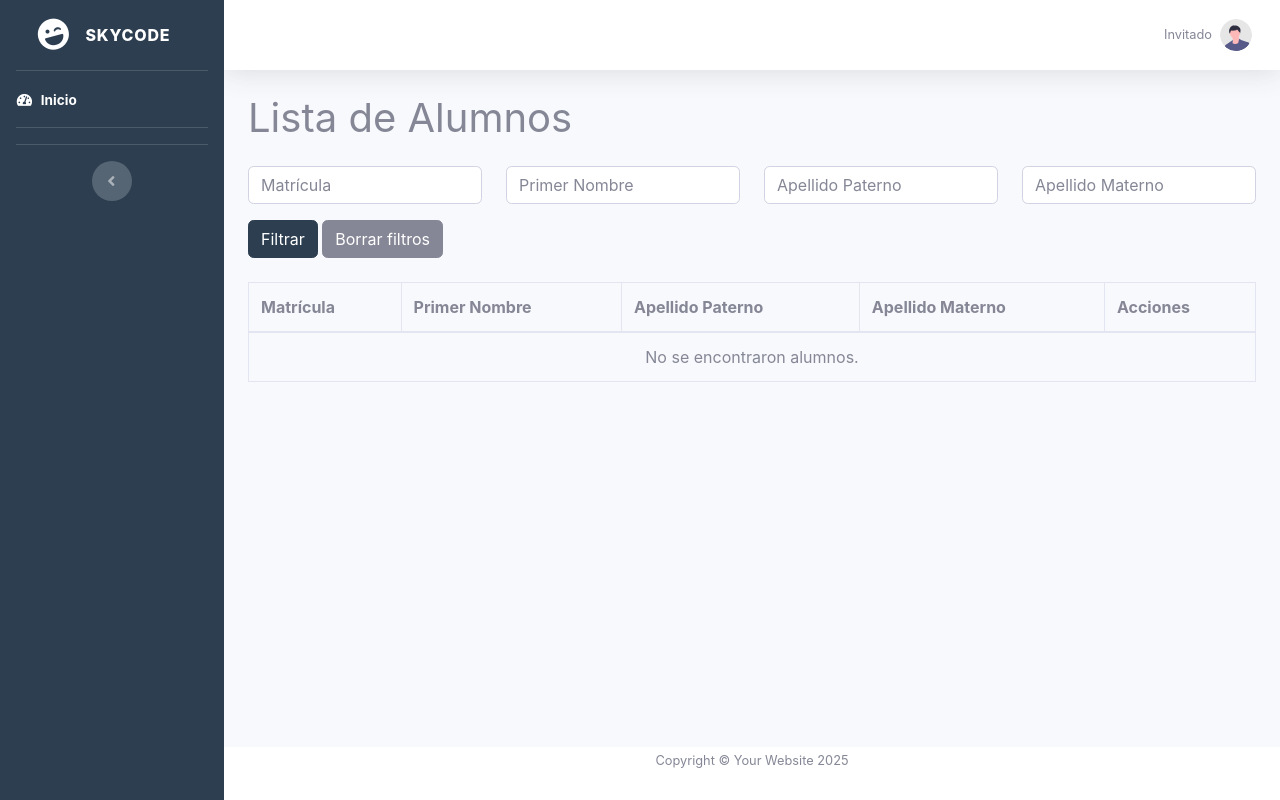
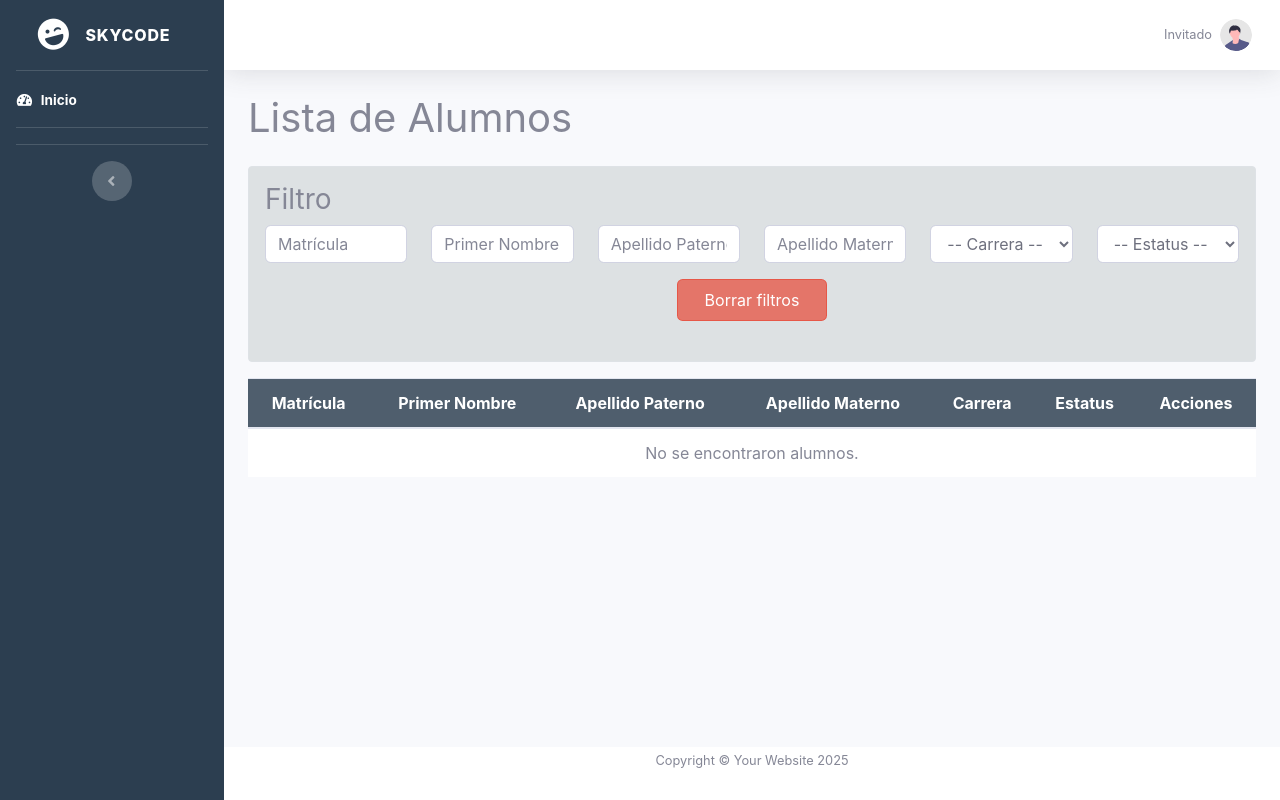
Before and after one commit to CHEOCARMINE/SkyCode, a Flask app: template templates/alumnos.html in a window 1280 px wide. Run offline with Flask 3, Linux system fonts and the light colour scheme; the template is opened without the code that fills it, so the values that code supplies are empty; some libraries are stand-ins or nearby versions.

Commit message:
feat: Actualizar lista de alumnos con filtrado automático, estilos y paginación

```diff
--- a/static/CSS/alumno_style.css
+++ b/static/CSS/alumno_style.css
@@ -0,0 +1,54 @@
+.filter-box {
+    background-color: #7f8c8d3a;
+    border: 1px solid #dee2e6;
+    border-radius: 0.25rem;
+    padding: 1rem;
+    margin-bottom: 1rem;
+}
+
+.btn-custom-clear {
+    background-color: #e74d3cb9 !important;
+    border-color: #e74d3cb9 !important;
+    color: #fff;
+    padding: 0.5rem 1rem;
+    width: 150px;
+    margin: 0 auto;
+    display: block;
+}
+
+.alumnos-table thead {
+    background-color: #2c3e50d3;
+    color: #fff;
+}
+
+.alumnos-table th,
+.alumnos-table td {
+    text-align: center;
+}
+
+.alumnos-table tbody tr:nth-child(odd) {
+    background-color: #ffffff;
+}
+
+.alumnos-table tbody tr:nth-child(even) {
+    background-color: #7f8c8da1;
+    color: #fff;
+}
+
+.pagination .page-link {
+    font-size: 1rem;
+    padding: 0.50rem 1rem;
+}
+
+/* Estilo para la página activa */
+.pagination .page-item.active .page-link {
+    background-color: #2980B9;
+    border-color: #2980B9;
+    color: #fff;
+}
+
+.pagination .page-item.disabled .page-link {
+    background-color: #bdc3c7;
+    border-color: #bdc3c7;
+    color: #fff;
+}
--- a/static/JS/alumno_script.js
+++ b/static/JS/alumno_script.js
@@ -1,6 +1,28 @@
+// Función para borrar filtros: resetea el formulario y redirige a la URL base de alumnos
 function clearFilters() {
-    // Resetea el formulario
     document.getElementById("filterForm").reset();
-    // Redirige a la ruta de alumnos sin filtros
     window.location.href = alumnosUrl;
 }
+
+// Configuración para el auto-envío (debounce)
+let typingTimer;
+const doneTypingInterval = 500; // Tiempo en milisegundos
+
+// Selecciona todos los campos que tienen la clase "auto-submit"
+const autoSubmitFields = document.querySelectorAll('.auto-submit');
+const filterForm = document.getElementById('filterForm');
+
+// Agrega los eventos a cada campo
+autoSubmitFields.forEach(field => {
+    // Para inputs: escucha el evento keyup
+    field.addEventListener('keyup', () => {
+        clearTimeout(typingTimer);
+        typingTimer = setTimeout(() => {
+            filterForm.submit();
+        }, doneTypingInterval);
+    });
+    // Para selects (u otros) o cambios inmediatos: envía el formulario al cambiar la opción
+    field.addEventListener('change', () => {
+        filterForm.submit();
+    });
+});
--- a/templates/alumnos.html
+++ b/templates/alumnos.html
@@ -6,66 +6,143 @@
 <!-- Estilos personalizados para este formulario -->
 <link rel="stylesheet" href="{{ url_for('static', filename='css/alumno_style.css') }}">
 <!-- Scripts -->
-<script>
+<script defer>
     var alumnosUrl = "{{ url_for('academic_bp.alumnos') }}";
 </script>
-<script src="{{ url_for('static', filename='JS/alumno_script.js') }}"></script>
+<script defer src="{{ url_for('static', filename='JS/alumno_script.js') }}"></script>
 
 <div class="container mt-4">
     <h1 class="mb-4">Lista de Alumnos</h1>
 
-    <!-- Formulario para filtrar alumnos -->
+    <div class="filter-box">
+        <h3>Filtro</h3>
         <form id="filterForm" method="get" action="{{ url_for('academic_bp.alumnos') }}" class="mb-4">
             <div class="row">
-            <div class="col-md-3">
-                <input type="text" name="matricula" class="form-control" placeholder="Matrícula" value="{{ request.args.get('matricula', '') }}">
+                <div class="col-md-2">
+                    <input type="text" name="matricula" class="form-control auto-submit" placeholder="Matrícula" value="{{ request.args.get('matricula', '') }}">
                 </div>
-            <div class="col-md-3">
-                <input type="text" name="nombre" class="form-control" placeholder="Primer Nombre" value="{{ request.args.get('nombre', '') }}">
+                <div class="col-md-2">
+                    <input type="text" name="nombre" class="form-control auto-submit" placeholder="Primer Nombre" value="{{ request.args.get('nombre', '') }}">
                 </div>
-            <div class="col-md-3">
-                <input type="text" name="apellido" class="form-control" placeholder="Apellido Paterno" value="{{ request.args.get('apellido', '') }}">
+                <div class="col-md-2">
+                    <input type="text" name="apellido_paterno" class="form-control auto-submit" placeholder="Apellido Paterno" value="{{ request.args.get('apellido_paterno', '') }}">
                 </div>
-            <div class="col-md-3">
-                <input type="text" name="segundo_apellido" class="form-control" placeholder="Apellido Materno" value="{{ request.args.get('segundo_apellido', '') }}">
+                <div class="col-md-2">
+                    <input type="text" name="apellido_materno" class="form-control auto-submit" placeholder="Apellido Materno" value="{{ request.args.get('apellido_materno', '') }}">
+                </div>
+                <div class="col-md-2">
+                    <select name="carrera" class="form-control auto-submit">
+                        <option value="">-- Carrera --</option>
+                        {% for carrera in carreras %}
+                            <option value="{{ carrera.nombre }}" {% if request.args.get('carrera') == carrera.nombre %}selected{% endif %}>{{ carrera.nombre }}</option>
+                        {% endfor %}
+                    </select>
+                </div>
+                <div class="col-md-2">
+                    <select name="estado" class="form-control auto-submit">
+                        <option value="">-- Estatus --</option>
+                        {% for estado in estados %}
+                            <option value="{{ estado.nombre_estado }}" {% if request.args.get('estado') == estado.nombre_estado %}selected{% endif %}>{{ estado.nombre_estado }}</option>
+                        {% endfor %}
+                    </select>
                 </div>
             </div>
-        <div class="mt-3">
-            <button type="submit" class="btn btn-primary">Filtrar</button>
-            <button type="button" class="btn btn-secondary" onclick="clearFilters()">Borrar filtros</button>
+            <div class="row mt-3">
+                <div class="col-md-12 text-center">
+                    <button type="button" class="btn btn-custom-clear" onclick="clearFilters()">Borrar filtros</button>
+                </div>
             </div>
         </form>
-
+    </div>
     <!-- Tabla de alumnos -->
-    <table class="table table-bordered">
+    <table class="table alumnos-table">
         <thead>
             <tr>
                 <th>Matrícula</th>
                 <th>Primer Nombre</th>
                 <th>Apellido Paterno</th>
                 <th>Apellido Materno</th>
+                <th>Carrera</th>
+                <th>Estatus</th>
                 <th>Acciones</th>
             </tr>
         </thead>
         <tbody>
+            {% if students %}
                 {% for student in students %}
                 <tr>
                     <td>{{ student.matricula }}</td>
                     <td>{{ student.primer_nombre }}</td>
                     <td>{{ student.primer_apellido }}</td>
                     <td>{{ student.segundo_apellido }}</td>
+                    <td>{{ student.carrera }}</td>
+                    <td>{{ student.estado }}</td>
                     <td>
-                    {# En este momento se comenta el enlace de modificar para evitar errores. #}
+                        {# Por el momento se comenta el enlace de modificar para evitar errores #}
                         {# <a href="{{ url_for('academic_bp.modificar_alumno', matricula=student.matricula) }}" class="btn btn-warning">Modificar</a> #}
                         Modificar
                     </td>
                 </tr>
+                {% endfor %}
             {% else %}
                 <tr>
-                <td colspan="5" class="text-center">No se encontraron alumnos.</td>
+                    <td colspan="7" class="text-center">No se encontraron alumnos.</td>
                 </tr>
-            {% endfor %}
+            {% endif %}
         </tbody>
     </table>
+
+    {% if total_pages > 1 %}
+    <nav aria-label="Page navigation">
+        <ul class="pagination justify-content-center">
+            <!-- Botón "Anterior" -->
+            <li class="page-item {% if page <= 1 %}disabled{% endif %}">
+                <a class="page-link"
+                   href="{{ url_for('academic_bp.alumnos',
+                                    page=page-1,
+                                    matricula=matricula,
+                                    nombre=nombre,
+                                    apellido_paterno=apellido_paterno,
+                                    apellido_materno=apellido_materno,
+                                    carrera=carrera_filtro,
+                                    estado=estado_filtro) }}"
+                   aria-label="Previous">
+                    <span aria-hidden="true">&laquo;</span>
+                </a>
+            </li>
+            <!-- Números de página -->
+            {% for p in range(1, total_pages + 1) %}
+                <li class="page-item {% if p == page %}active{% endif %}">
+                    <a class="page-link"
+                       href="{{ url_for('academic_bp.alumnos',
+                                        page=p,
+                                        matricula=matricula,
+                                        nombre=nombre,
+                                        apellido_paterno=apellido_paterno,
+                                        apellido_materno=apellido_materno,
+                                        carrera=carrera_filtro,
+                                        estado=estado_filtro) }}">
+                        {{ p }}
+                    </a>
+                </li>
+            {% endfor %}
+            <!-- Botón "Siguiente" -->
+            <li class="page-item {% if page >= total_pages %}disabled{% endif %}">
+                <a class="page-link"
+                   href="{{ url_for('academic_bp.alumnos',
+                                    page=page+1,
+                                    matricula=matricula,
+                                    nombre=nombre,
+                                    apellido_paterno=apellido_paterno,
+                                    apellido_materno=apellido_materno,
+                                    carrera=carrera_filtro,
+                                    estado=estado_filtro) }}"
+                   aria-label="Next">
+                    <span aria-hidden="true">&raquo;</span>
+                </a>
+            </li>
+        </ul>
+    </nav>
+    {% endif %}
 </div>
 {% endblock %}
```
Also changed, not shown: functions/user_management/view_students.py (+29 -9 lines), routes.py (+65 -7 lines). Lines whose indentation alone changed are shown as unchanged.
